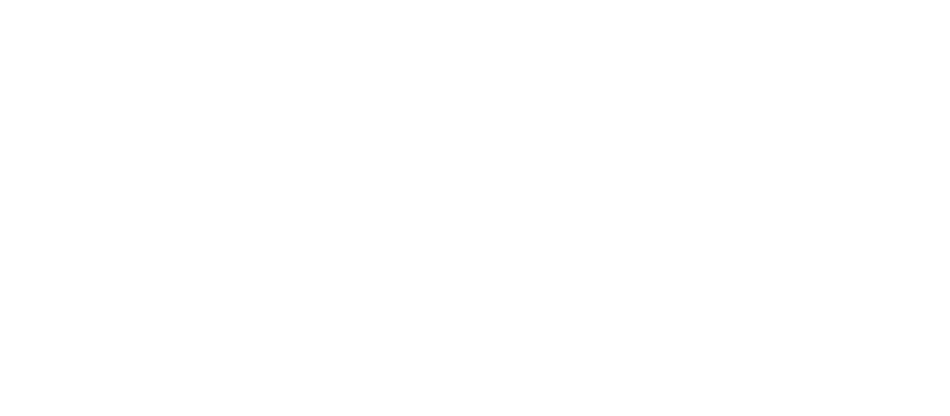
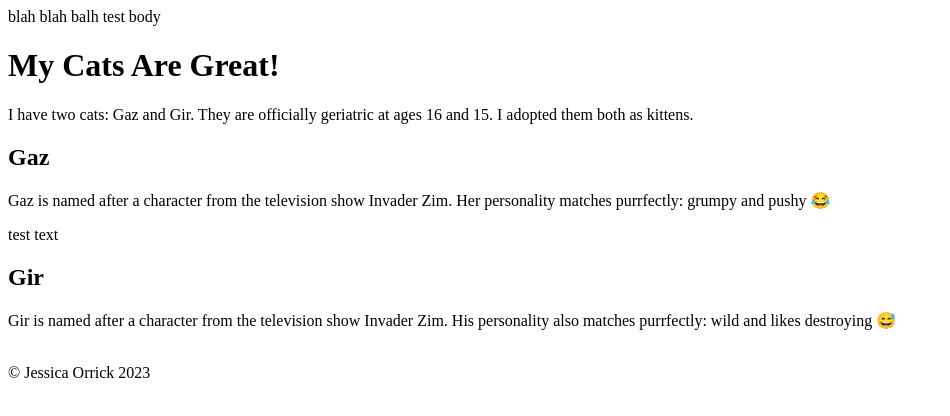
Before and after one commit to LaunchCodeEducation/HTML-Me-Something-Start, a website: page index.html in a window 1280 px wide. Shown: the whole page, without its empty margins (0-950 px from the left). Drawn offline with Linux system fonts and the light colour scheme.

Commit message:
HTML start

```diff
--- a/index.html
+++ b/index.html
@@ -1,8 +1,31 @@
 <!DOCTYPE html>
 <html>
    <head>
+      blah blah balh
    </head>
    <body>
+      <body>test body</body>
       <!-- Write your HTML in this file! -->
+      <main>
+      <header>
+      <h1>My Cats Are Great!</h1>
+      </header>
+      <p>I have two cats: Gaz and Gir. They are officially geriatric at ages 16 and 15. I adopted them both as kittens.</p>
+      <!--Put pic of Gaz and Gir here-->
+      <article>
+      <h2>Gaz</h2>
+      <p>Gaz is named after a character from the television show Invader Zim. Her personality matches purrfectly: grumpy and pushy &#128514</p>
+      <div>test text</div><!--insert pic of Gaz from Invader Zim-->
+      <!--insert pic of Gaz Kitty-->
+      </article>
+      <article>
+      <h2>Gir</h2>
+      <p>Gir is named after a character from the television show Invader Zim. His personality also matches purrfectly: wild and likes destroying &#128517</p>
+      <!--insert pic of Gir from Invader Zim-->
+      <!--insert pic of Gir kitty-->
+      </article>
+      <img><!--at least one required-->
+      <footer>&copy Jessica Orrick 2023</footer>
+      </main>
    </body>
 </html>
```
